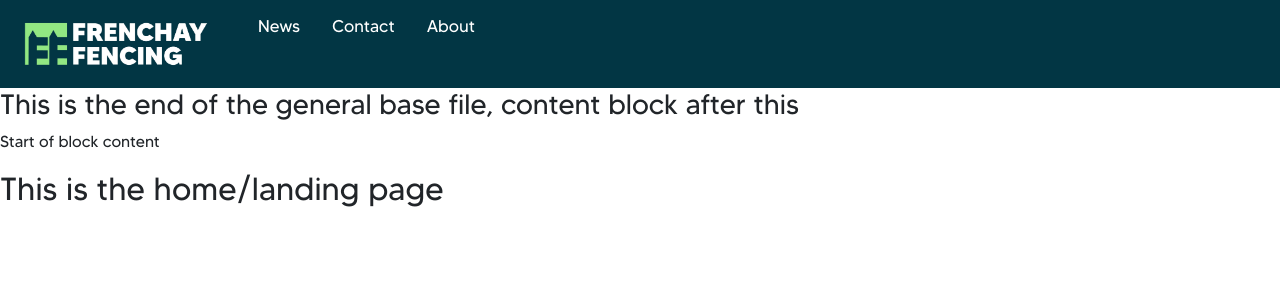
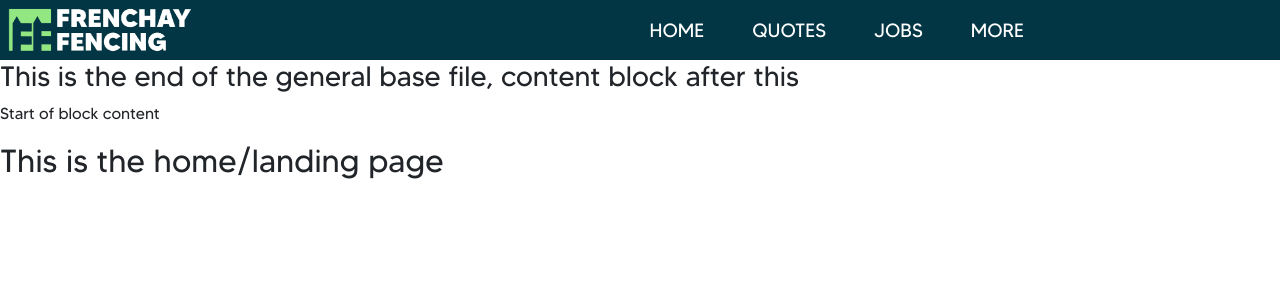
Before and after one commit to jackkeepin/Frenchay-Fencing-Management-Service, a Django app: page / in a window 1280 px wide. Shown: the top 300 px of the page. Run offline with Django 3.2, Linux system fonts and the light colour scheme; some libraries are stand-ins or nearby versions.

Commit message:
Re-designed navbar and re-factored base html file

```diff
--- a/general/static/general/main.css
+++ b/general/static/general/main.css
@@ -16,133 +16,178 @@ body {
   font-family: "FfFontRegular";
 }
 
-.topbar {
-  background-color: #023644;
-  margin: 0px;
-  height: 5%;
-  vertical-align: middle;
-  padding-top: 1%;
-  padding-bottom: 1%;
+:root {
+  --background: #023644;
 }
 
-.topbar a {
-  vertical-align: middle;
-  color: #ffffff;
-  text-decoration: none;
-  padding: 1%;
+/* *,
+*::before,
+*::after {
+  box-sizing: border-box;
+} */
+
+/* nav styles below */
+
+header {
+  background: var(--background);
+  text-align: center;
+  position: sticky; /* postion: fixed; here caused issue where content beneath would overlap */
+  z-index: 999;
+  width: 100%;
 }
 
-.topbar a:hover {
+.nav-toggle {
+  position: absolute !important;
+  top: -9999px !important;
+  left: -9999px !important;
+}
+
+.nav-toggle:focus ~ .nav-toggle-label {
+  outline: 3px solid #92e782;
+}
+
+.nav-toggle-label {
+  position: absolute;
+  top: 0;
+  left: 0;
+  margin-left: 1em;
+  height: 100%;
+  display: flex;
+  align-items: center;
+}
+
+.nav-toggle-label span,
+.nav-toggle-label span::before,
+.nav-toggle-label span::after {
+  display: block;
+  background: #92e782;
+  height: 2px;
+  width: 2em;
+  border-radius: 2px;
+  position: relative;
+}
+
+.nav-toggle-label span::before,
+.nav-toggle-label span::after {
+  content: "";
+  position: absolute;
+}
+
+.nav-toggle-label span::before {
+  bottom: 7px;
+}
+
+.nav-toggle-label span::after {
+  top: 7px;
+}
+
+nav {
+  position: absolute;
+  text-align: left;
+  top: 100%;
+  left: 0;
+  background: var(--background);
+  width: 100%;
+  transform: scale(1, 0);
+  transform-origin: top;
+  transition: transform 400ms ease-in-out;
+}
+
+nav ul {
+  margin: 0;
+  padding: 0;
+  list-style: none;
+}
+
+nav li {
+  margin-bottom: 1em;
+  margin-left: 1em;
+}
+
+nav a {
+  color: white;
+  text-decoration: none;
+  font-size: 1.2rem;
+  text-transform: uppercase;
+  opacity: 0;
+  transition: opacity 150ms ease-in-out;
+}
+
+nav a:hover {
   color: #92e782;
   text-decoration: none;
 }
 
-#navbar_logo {
-  max-width: 10%;
-  max-height: 10%;
+.nav-toggle:checked ~ nav {
+  transform: scale(1, 1);
 }
 
-/* body {
-  margin: 0;
-  font-family: Arial, Helvetica, sans-serif;
-} */
-/* --------------------------------------------------------------------------------- */
-.topnav {
-  overflow: hidden;
-  background-color: #023644;
-  /* vertical-align: middle; */
-  /* display: flex; */
-  align-items: center;
+.nav-toggle:checked ~ nav a {
+  opacity: 1;
+  transition: opacity 250ms ease-in-out 250ms;
 }
 
-.topnav a {
-  float: left;
-  /* display: inline; */
-  color: #ffffff;
-  text-align: center;
-  padding: 14px 16px;
-  text-decoration: none;
-  font-size: 17px;
-  /* vertical-align: middle; */
-  margin-left: auto;
-  /* order: 2; */
-}
-
-.topnav a:hover {
-  color: #92e782;
-  cursor: pointer;
-}
-
-/* .topnav a.active {
-  background-color: #4caf50;
-  color: white;
-} */
-
-.topnav .icon {
-  display: none;
-}
-
-@media screen and (max-width: 600px) {
-  .topnav a:not(:first-child) {
+@media screen and (min-width: 800px) {
+  .nav-toggle-label {
     display: none;
   }
-  .topnav a.icon {
-    float: right;
+
+  header {
+    display: grid;
+    grid-template-columns: 1fr auto minmax(600px, 3fr) 1fr;
+  }
+
+  .logo {
+    grid-column: 2 / 3;
+  }
+
+  nav {
+    /* all: unset;  this causes issues with Edge, since it's unsupported */
+
+    /* the following lines are not from my video, but add Edge support */
+    position: relative;
+    text-align: left;
+    transition: none;
+    transform: scale(1, 1);
+    background: none;
+    top: initial;
+    left: initial;
+    /* end Edge support stuff */
+
+    grid-column: 3 / 4;
+    display: flex;
+    justify-content: flex-end;
+    align-items: center;
+  }
+
+  nav ul {
+    display: flex;
+  }
+
+  nav li {
+    margin-left: 3em;
+    margin-bottom: 0;
+  }
+
+  nav a {
+    opacity: 1;
+    position: relative;
+  }
+
+  nav a::before {
+    content: "";
     display: block;
+    height: 5px;
+    background: #92e782;
+    position: absolute;
+    top: -0.75em;
+    left: 0;
+    right: 0;
+    transform: scale(0, 1);
+    transition: transform ease-in-out 250ms;
+  }
+
+  nav a:hover::before {
+    transform: scale(1, 1);
   }
 }
-
-@media screen and (max-width: 600px) {
-  .topnav.responsive {
-    position: relative;
-  }
-  .topnav.responsive .icon {
-    position: absolute;
-    right: 0;
-    top: 0;
-  }
-  .topnav.responsive a {
-    float: none;
-    display: block;
-    text-align: left;
-  }
-}
-
-/* .container {
-  width: 100%;
-  white-space: nowrap;
-} */
-/* @media only screen and (min-width: 1280px) {
-  #Container {
-    width: 95%;
-  }
-
-  #PageContent {
-    margin: 0px auto;
-    max-width: 100%;
-  }
-
-  #PageInfo {
-    max-width: 100%;
-  }
-
-  .InfoContent {
-    max-width: 100%;
-  }
-
-  .c640 {
-    width: 20%;
-  }
-
-  .c640 .box {
-    width: 100%;
-  }
-
-  #navigation {
-    width: auto;
-  }
-
-  .box {
-    float: none;
-  }
-} */
--- a/general/templates/general/base.html
+++ b/general/templates/general/base.html
@@ -8,8 +8,6 @@
         <meta name="viewport" content="width=device-width, initial-scale=1, shrink-to-fit=no" />
 
         <link rel="stylesheet" href="https://cdnjs.cloudflare.com/ajax/libs/font-awesome/4.7.0/css/font-awesome.min.css">
-
-        <!-- <link rel="stylesheet" href="https://stackpath.bootstrapcdn.com/bootstrap/4.4.1/css/bootstrap.min.css" integrity="sha384-Vkoo8x4CGsO3+Hhxv8T/Q5PaXtkKtu6ug5TOeNV6gBiFeWPGFN9MuhOf23Q9Ifjh" crossorigin="anonymous"> -->
         <link rel="stylesheet" href="https://stackpath.bootstrapcdn.com/bootstrap/4.5.2/css/bootstrap.min.css" integrity="sha384-JcKb8q3iqJ61gNV9KGb8thSsNjpSL0n8PARn9HuZOnIxN0hoP+VmmDGMN5t9UJ0Z" crossorigin="anonymous">
 
         <link rel="stylesheet" href="{% static 'general/main.css' %}">
@@ -18,65 +16,29 @@
 
     <body>
 
-        <!-- <div class="flex-container">
-            <div class="topbar">
-                <img id="navbar_logo" src="{% static 'general/logosmall.jpg' %}" alt="Frenchay Fencing Logo">
-                <a id="title" href="{% url 'general-home' %}">Home</a>
-                <a id="anotherLink" href="{% url 'quote-home' %}">Quotes</a>
-            </div>
-        </div> -->
+        <header>
+            <img src="{% static 'general/logosmall.jpg' %}" style="height: 60px; width: 200px; margin-right: 10px;">
+            <input type="checkbox" id="nav-toggle" class="nav-toggle">
 
-        <!-- <nav class="navbar navbar-light navbar-expand-md navigation-clean">
-            <div class="container" style="margin-left: 0; margin-right: 0;"><a class="navbar-brand" href="#"><img src="{% static 'general/logosmall.jpg' %}" style="height: 60px; width: 200px"></a><button data-toggle="collapse" data-target="#navcol-1" class="navbar-toggler"><span class="sr-only">Toggle navigation</span><span class="navbar-toggler-icon"></span></button>
-                <div class="collapse navbar-collapse" id="navcol-1">
-                    <ul class="navbar-nav ml-auto">
-                        <li class="nav-item"><a class="nav-link active" href="#">First Item</a></li>
-                        <li class="nav-item"><a class="nav-link" href="#">Second Item</a></li>
-                        <li class="nav-item"><a class="nav-link" href="#">Third Item</a></li>
-                        <li class="nav-item dropdown" style="float: right"><a aria-expanded="false" data-toggle="dropdown" class="dropdown-toggle nav-link" href="#">Dropdown </a>
-                            <div class="dropdown-menu"><a class="dropdown-item" href="#">First Item</a><a class="dropdown-item" href="#">Second Item</a><a class="dropdown-item" href="#">Third Item</a></div>
-                        </li>
-                    </ul>
-                </div>
-            </div>
-        </nav> -->
+            <nav>
+                <ul>
+                    <li><a href="{% url 'general-home' %}">Home</a></li>
+                    <li><a href="{% url 'quote-home' %}">Quotes</a></li>
+                    <li><a href="#">Jobs</a></li>
+                    <li><a href="#">More</a></li>
+                </ul>
+            </nav>
 
-        <div class="topnav" id="myTopnav">
-            <a href="#home" style="margin-left:0";><img src="{% static 'general/logosmall.jpg' %}" style="height: 60px; width: 200px; margin-right: 10px;"></a>
-            <a href="#news">News</a>
-            <a href="#contact">Contact</a>
-            <a href="#about">About</a>
-            <a href="javascript:void(0);" class="icon" onclick="myFunction()" id="burger">
-              <i class="fa fa-bars"></i>
-            </a>
-        </div>
+            <label for="nav-toggle" class="nav-toggle-label">
+                <span></span>
+            </label>
+        </header>
+
 
         <h3>This is the end of the general base file, content block after this</h3>
 
         {% block content %}{% endblock %}
 
-        <!-- <script src="assets/js/jquery-3.5.1.min.js"></script>
-        <script src="assets/bootstrap/js/bootstrap.min.js"></script> -->
-
-        <script>
-            function myFunction() {
-              var x = document.getElementById("myTopnav");
-              if (x.className === "topnav") {
-                x.className += " responsive";
-
-                x.style.removeProperty("display");
-
-              } else {
-                x.className = "topnav";
-                x.style.setProperty("display", "flex");
-
-              }
-            }
-        </script>
-
-        <script src="https://code.jquery.com/jquery-3.4.1.slim.min.js" integrity="sha384-J6qa4849blE2+poT4WnyKhv5vZF5SrPo0iEjwBvKU7imGFAV0wwj1yYfoRSJoZ+n" crossorigin="anonymous"></script>
-        <script src="https://cdn.jsdelivr.net/npm/popper.js@1.16.0/dist/umd/popper.min.js" integrity="sha384-Q6E9RHvbIyZFJoft+2mJbHaEWldlvI9IOYy5n3zV9zzTtmI3UksdQRVvoxMfooAo" crossorigin="anonymous"></script>
-        <script src="https://stackpath.bootstrapcdn.com/bootstrap/4.4.1/js/bootstrap.min.js" integrity="sha384-wfSDF2E50Y2D1uUdj0O3uMBJnjuUD4Ih7YwaYd1iqfktj0Uod8GCExl3Og8ifwB6" crossorigin="anonymous"></script>
 
     </body>
 
```
